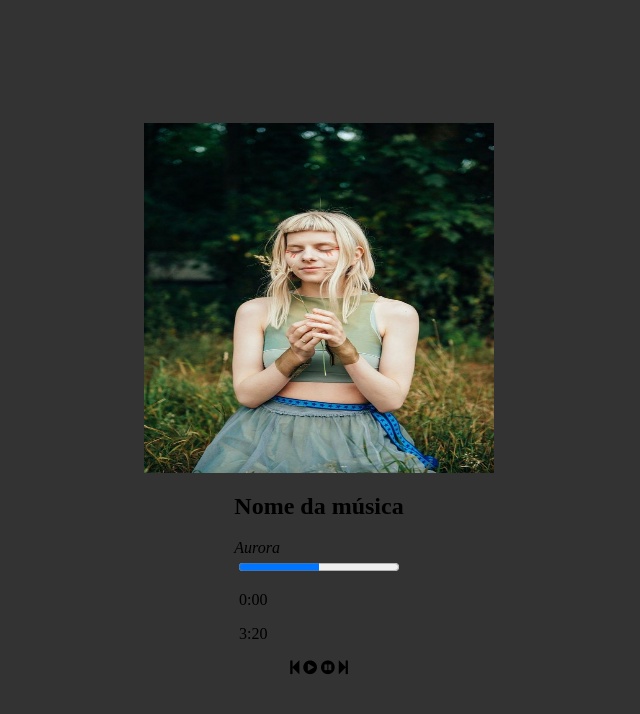
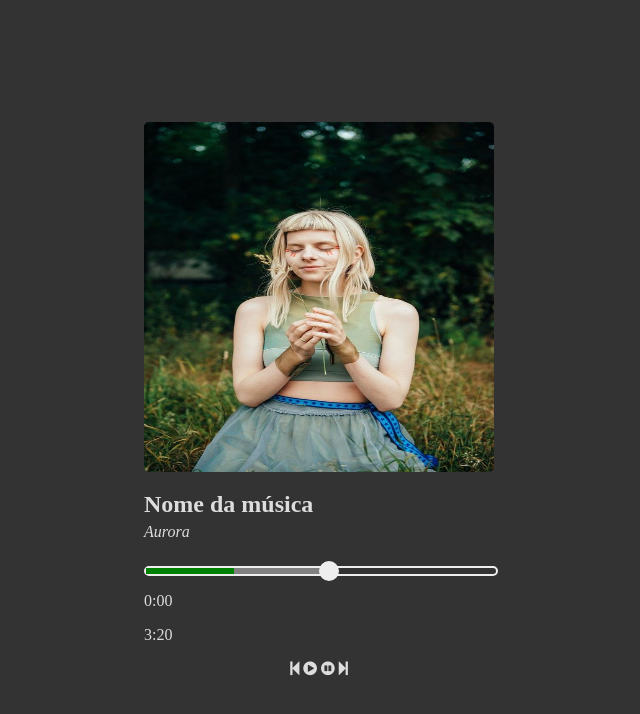
Before and after one commit to Gabrielhas2001/Reprodutor-Musical, a plain HTML site: page index.html in a window 1280 px wide. Shown: the whole page, without its empty margins (321-961 px from the left). Drawn offline with Linux system fonts and the light colour scheme.

Commit message:
Update style.css

```diff
--- a/style.css
+++ b/style.css
@@ -7,9 +7,48 @@ body, html {
     justify-content: center;
     height: 100vh;
     background-color: #333;
+    color: #ddd;
 }
 
 img {
     width: 350px;
     height: 350px;
+    border-radius: 5px;
 }
+
+.descricao {
+    width: 350px;
+}
+
+h2 {
+    margin-bottom: 5px;
+}
+
+.duracao {
+    width: 350px;
+    margin-top: 25px;
+}
+
+.barra {
+    width: 350px;
+    height: 6px;
+    border: 2px solid #eee;
+    border-radius: 5px;
+    display: flex;
+    align-items: center;
+    justify-content: flex-start;
+}
+
+progress {
+    height: 6px;
+    width: 50%;
+    background-color: #333;
+}
+
+.ponto {
+    width: 20px;
+    height: 20px;
+    background-color: #eee;
+    border-radius: 50%;
+    margin-left: -2px;
+}
```
